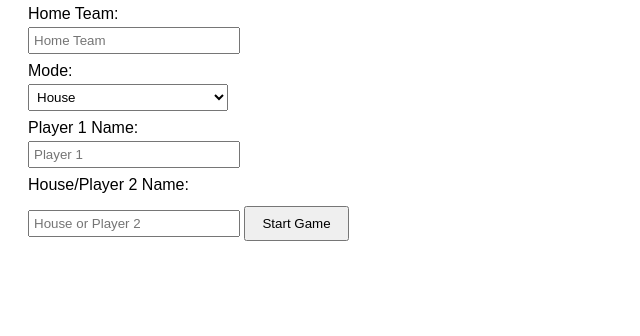
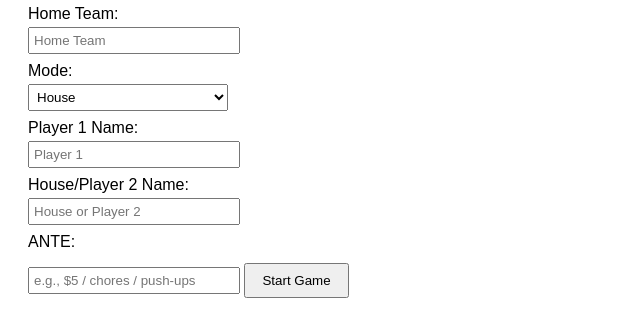
Before and after one commit to edw00rd/botd, a plain HTML site: page index.html in a window 1280 px wide. Shown: the part 160-496 px from the top of the page, without its empty margins (0-640 px from the left). Drawn offline with Linux system fonts and the light colour scheme.

Commit message:
Add ante input field to index.html

```diff
--- a/index.html
+++ b/index.html
@@ -31,6 +31,9 @@
     <label for="house">House/Player 2 Name:</label>
     <input id="house" placeholder="House or Player 2">
 
+    <label for="ante">ANTE:</label>
+    <input id="ante" placeholder="e.g., $5 / chores / push-ups">
+
     <button id="startBtn">Start Game</button>
 
     <script src="app.js"></script>
```
